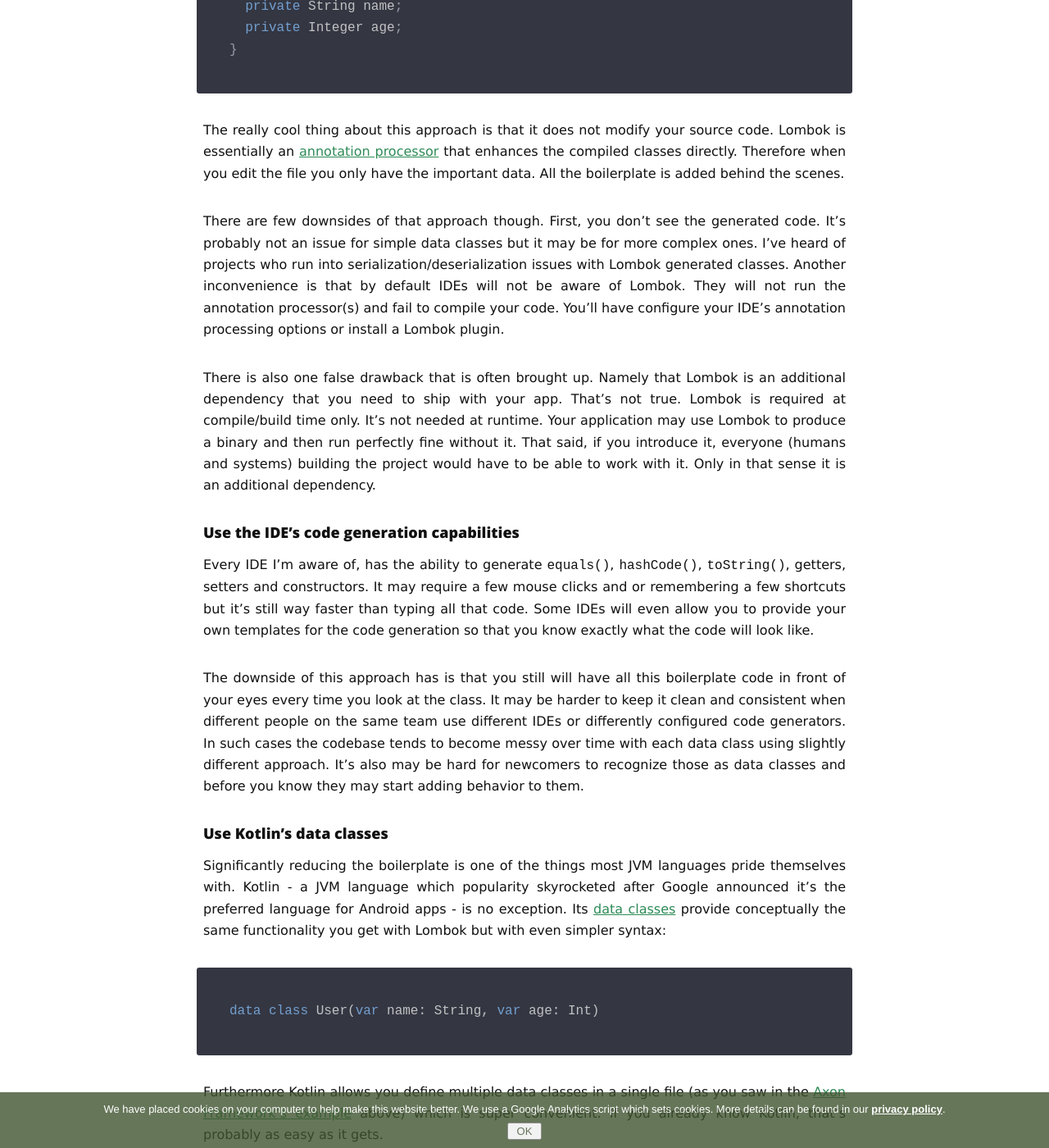
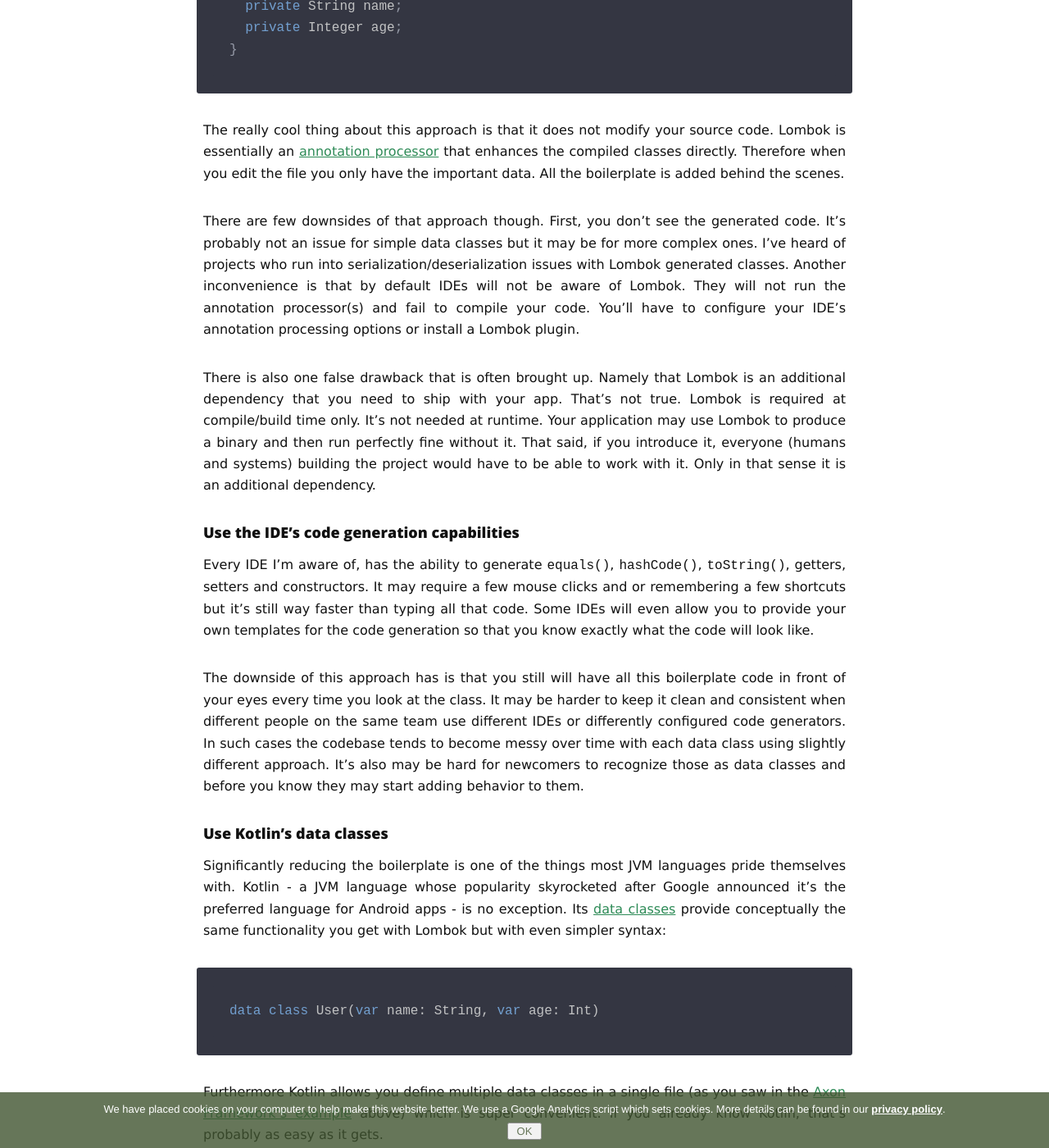
Before and after one commit to azzazzel/azzazzel.github.io, a Jekyll site: the page built from _posts/2020-08-30-data_classes_in_java.md, in a window 1280 px wide and 1400 px high, scrolled down 2280 px. Shown: the whole window at 82% size. Built offline with Jekyll 4.4.1, drawn with Linux system fonts in a browser that asks for light colours; nearby versions of some CDN libraries; comment, search, counter and statistics services are not loaded; some of the changed text lies outside the part shown.

Commit message:
Data classes in Java - minor fixes

````diff
--- a/_posts/2020-08-30-data_classes_in_java.md
+++ b/_posts/2020-08-30-data_classes_in_java.md
@@ -47,7 +47,7 @@
 
 The really cool thing about this approach is that it does not modify your source code. Lombok is essentially an [annotation processor](https://openjdk.java.net/groups/compiler/processing-code.html#processor) that enhances the compiled classes directly. Therefore when you edit the file you only have the important data. All the boilerplate is added behind the scenes.
 
-There are few downsides of that approach though. First, you don't see the generated code. It's probably not an issue for simple data classes but it may be for more complex ones. I've heard of projects who run into serialization/deserialization issues with Lombok generated classes. Another inconvenience is that by default IDEs will not be aware of Lombok. They will not run the annotation processor(s) and fail to compile your code. You'll have configure your IDE's annotation processing options or install a Lombok plugin.
+There are few downsides of that approach though. First, you don't see the generated code. It's probably not an issue for simple data classes but it may be for more complex ones. I've heard of projects who run into serialization/deserialization issues with Lombok generated classes. Another inconvenience is that by default IDEs will not be aware of Lombok. They will not run the annotation processor(s) and fail to compile your code. You'll have to configure your IDE's annotation processing options or install a Lombok plugin.
 
 There is also one false drawback that is often brought up. Namely that Lombok is an additional dependency that you need to ship with your app. That's not true. Lombok is required at compile/build time only. It's not needed at runtime. Your application may use Lombok to produce a binary and then run perfectly fine without it. That said, if you introduce it, everyone (humans and systems) building the project would have to be able to work with it. Only in that sense it is an additional dependency.
 
@@ -60,7 +60,7 @@
 
 #### Use Kotlin's data classes
 
-Significantly reducing the boilerplate is one of the things most JVM languages pride themselves with. Kotlin - a JVM language which popularity skyrocketed after Google announced it's the preferred language for Android apps - is no exception. Its [data classes](https://kotlinlang.org/docs/reference/data-classes.html) provide conceptually the same functionality you get with Lombok but with even simpler syntax:
+Significantly reducing the boilerplate is one of the things most JVM languages pride themselves with. Kotlin - a JVM language whose popularity skyrocketed after Google announced it's the preferred language for Android apps - is no exception. Its [data classes](https://kotlinlang.org/docs/reference/data-classes.html) provide conceptually the same functionality you get with Lombok but with even simpler syntax:
 
 ```kotlin
 data class User(var name: String, var age: Int)
````
Also changed, not shown: other parts of _posts/2020-08-30-data_classes_in_java.md (+2 -2 lines).
